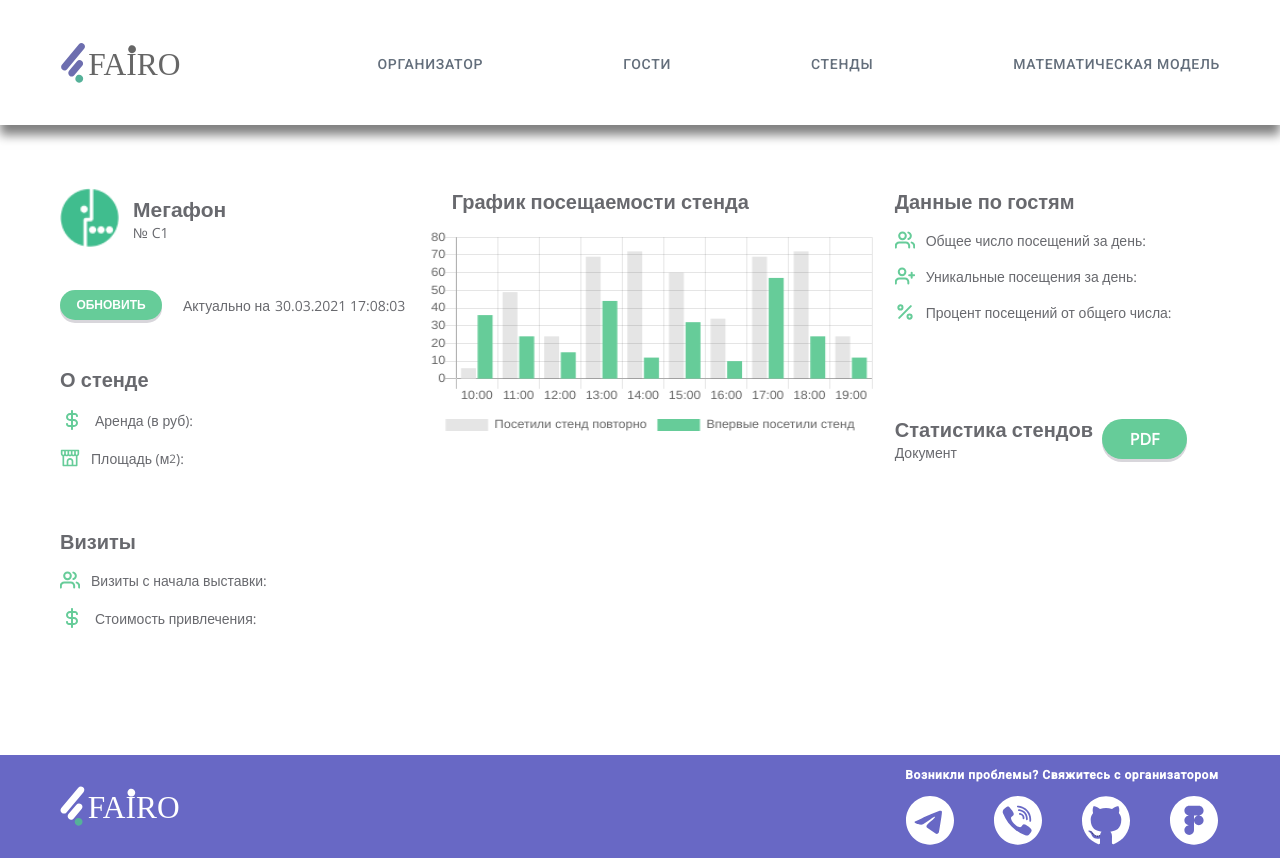
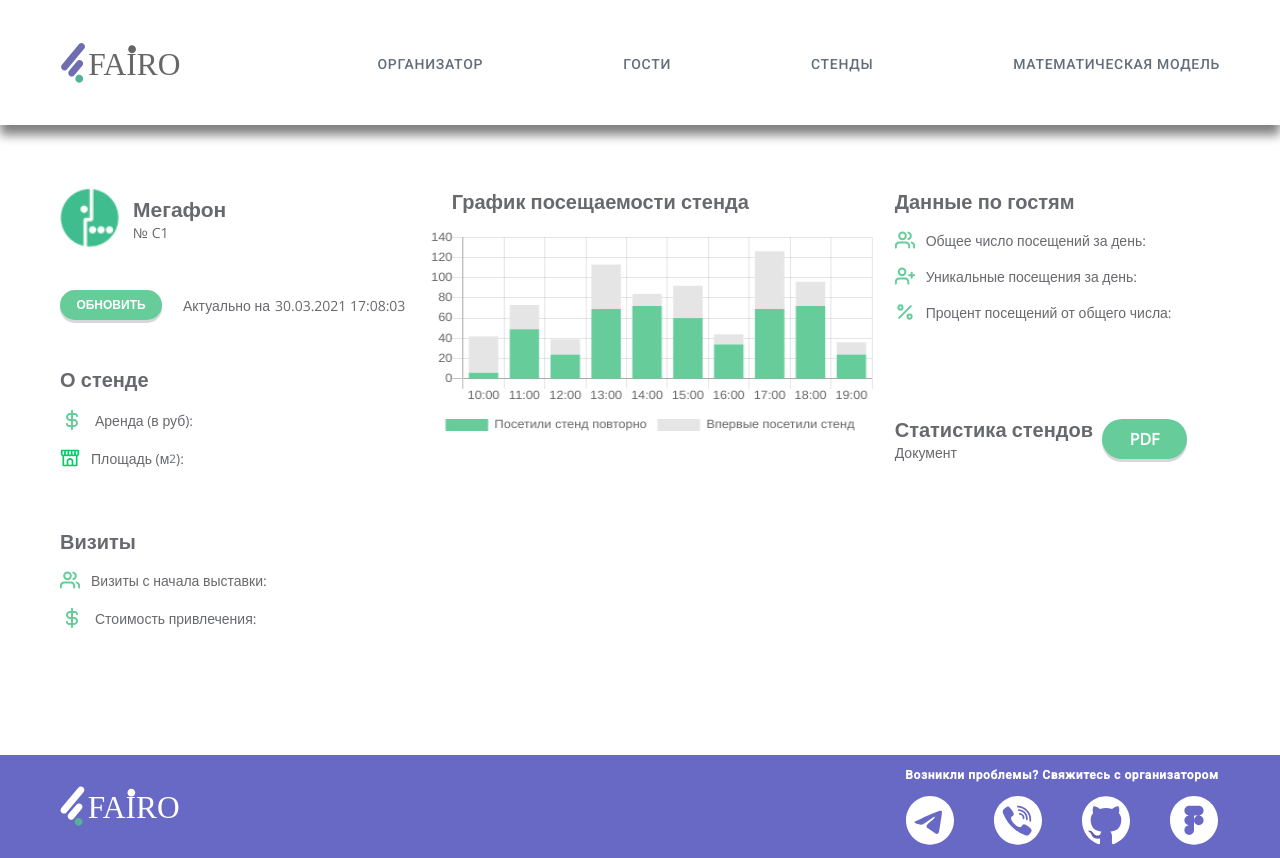
Before and after one commit to yakshina/finders, a plain HTML site: page stends.html in a window 1280 px wide. Drawn offline with nearby package versions, Linux system fonts and the light colour scheme.

Commit message:
fix: gist

```diff
--- a/app/gist.js
+++ b/app/gist.js
@@ -20,7 +20,18 @@ var myChart = new Chart(ctx, {
             label: 'Посетили стенд повторно',
             data: [6,49,24,69,72,60,34,69,72,24,19,2],
             backgroundColor: [
-                'rgba(229,229,229,1)'
+                'rgba(102,204,153,1)',
+                'rgba(102,204,153,1)',
+                'rgba(102,204,153,1)',
+                'rgba(102,204,153,1)',
+                'rgba(102,204,153,1)',
+                'rgba(102,204,153,1)',
+                'rgba(102,204,153,1)',
+                'rgba(102,204,153,1)',
+                'rgba(102,204,153,1)',
+                'rgba(102,204,153,1)',
+                'rgba(102,204,153,1)',
+                'rgba(102,204,153,1)'
 
             ],
 
@@ -31,16 +42,19 @@ var myChart = new Chart(ctx, {
          label: 'Впервые посетили стенд',
          data: [36,24,15,44,12,32,10,57,24,12,15,14],
          backgroundColor: [
-             'rgba(102,204,153,1)',
-             'rgba(102,204,153,1)',
-             'rgba(102,204,153,1)',
-             'rgba(102,204,153,1)',
-             'rgba(102,204,153,1)',
-             'rgba(102,204,153,1)',
-             'rgba(102,204,153,1)',
-             'rgba(102,204,153,1)',
-             'rgba(102,204,153,1)',
-             'rgba(102,204,153,1)'
+             'rgba(229,229,229,1)',
+             'rgba(229,229,229,1)',
+             'rgba(229,229,229,1)',
+             'rgba(229,229,229,1)',
+             'rgba(229,229,229,1)',
+             'rgba(229,229,229,1)',
+             'rgba(229,229,229,1)',
+             'rgba(229,229,229,1)',
+             'rgba(229,229,229,1)',
+             'rgba(229,229,229,1)',
+             'rgba(229,229,229,1)',
+             'rgba(229,229,229,1)'
+
 
          ],
 
@@ -49,17 +63,23 @@ var myChart = new Chart(ctx, {
       ]
     },
     options: {
+
+        tooltips: {
+            mode: 'index',
+            intersect: false
+        },
+        responsive: true,
         scales: {
+            xAxes: [{
+                stacked: true,
+            }],
             yAxes: [{
-                ticks: {
-                    beginAtZero: true
-                }
+                stacked: true
             }]
         },
         legend: {
             position: 'bottom'
-
      }
-      }
+    }
 
 });
--- a/stends.html
+++ b/stends.html
@@ -43,7 +43,7 @@
                     </li>
                     <li>
 
-                        <img src="/assets/u_stend.svg" alt="stend">
+                        <img src="/assets/u_stend-alt.svg" alt="stend">
                         Площадь (м<sup>2</sup>):
                         <div class="valuePl"></div>
                     </li>
@@ -124,6 +124,5 @@
     <script src = "app/app.js"></script>
     <script src="https://cdnjs.cloudflare.com/ajax/libs/Chart.js/2.9.4/Chart.js"></script>
     <script src = "app/gist.js"></script>
-    <script src = "app/script.js"></script>
 </body>
 </html>
--- a/style/style.css
+++ b/style/style.css
@@ -418,6 +418,7 @@ td {
 @media screen and (max-width: 1050px) {
   header .topnav li {
     display: none;
+    transition-duration: 6s;
   }
   .menu-btn {
     display: block;
@@ -483,10 +484,6 @@ td {
     transition-property: margin-top, background-color, color;
     transition-duration: 1s, 0.7s, 0.7s;
   }
-  header .responsive li {
-    transition-delay: 2s;
-    transition-property: margin-top;
-  }
 
   header .responsive ul {
     text-align: right;
```
Also changed, not shown: app/gist_stend.js (+7 -7 lines), org.html (+3 -2 lines).
